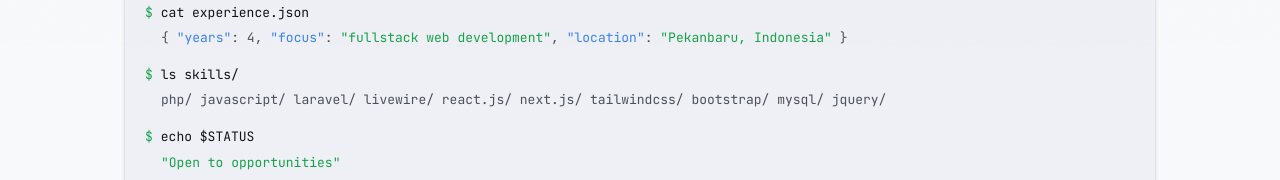
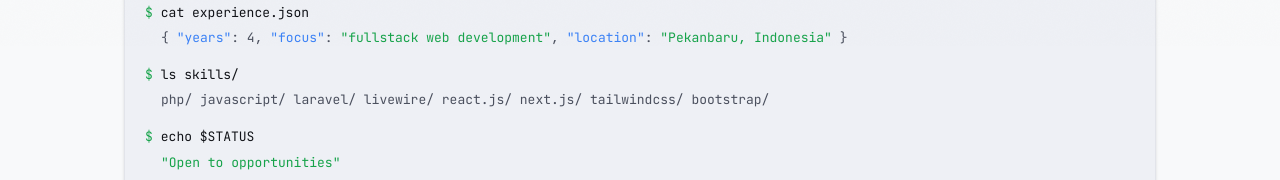
Before and after one commit to mhdfrhan/links, a Next.js app: page / in a window 1280 px wide. Shown: the part 754-934 px from the top of the page. Built offline with nearby package versions, Linux system fonts and the light colour scheme; no server answers; the database is empty.

Commit message:
update: adjust terminal block skill count from 16 to 8

```diff
--- a/app/components/TerminalBlock.tsx
+++ b/app/components/TerminalBlock.tsx
@@ -41,7 +41,7 @@
 
   const skillNames = techSkills
     ? techSkills.skills
-        .slice(0, 16)
+        .slice(0, 8)
         .map((s) => s.name.toLowerCase().replace(/\s/g, "-") + "/")
         .join("  ")
     : "react/  nextjs/  tailwind/  laravel/  php/  mysql/";
```
